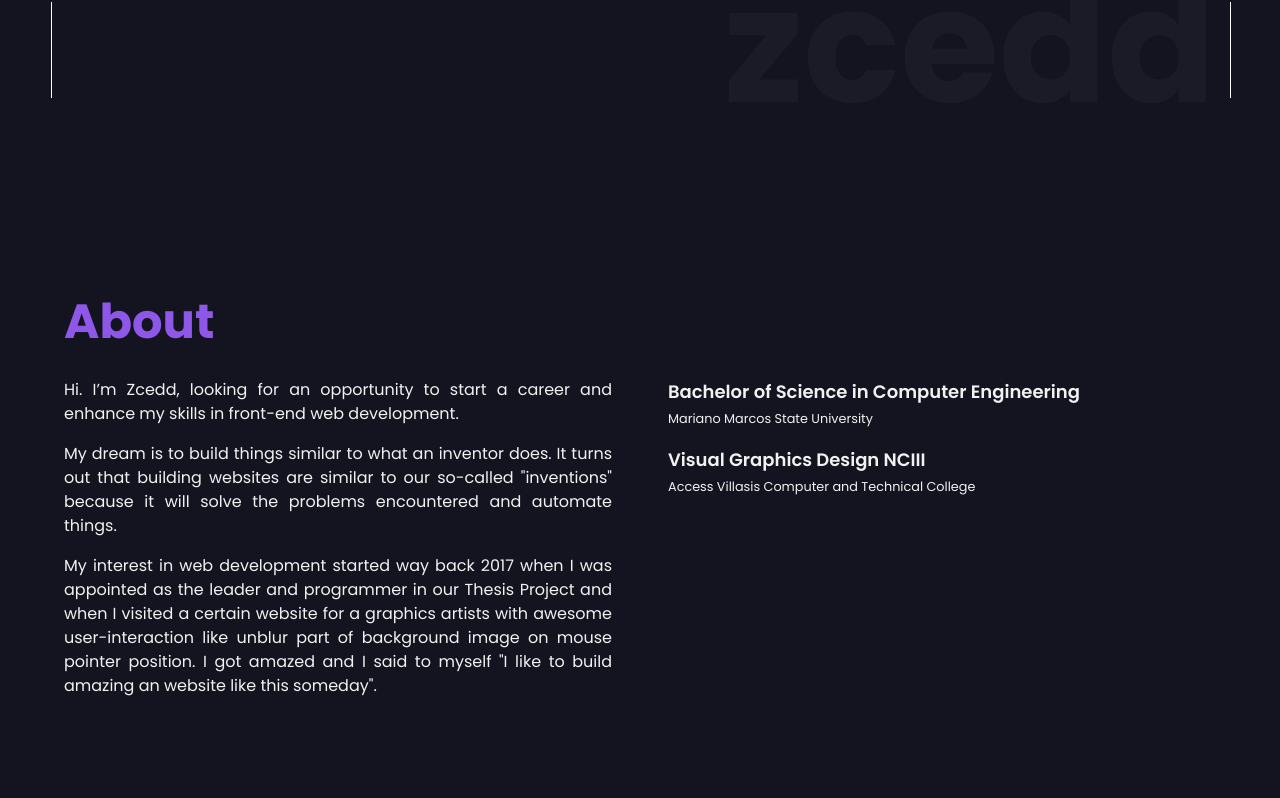
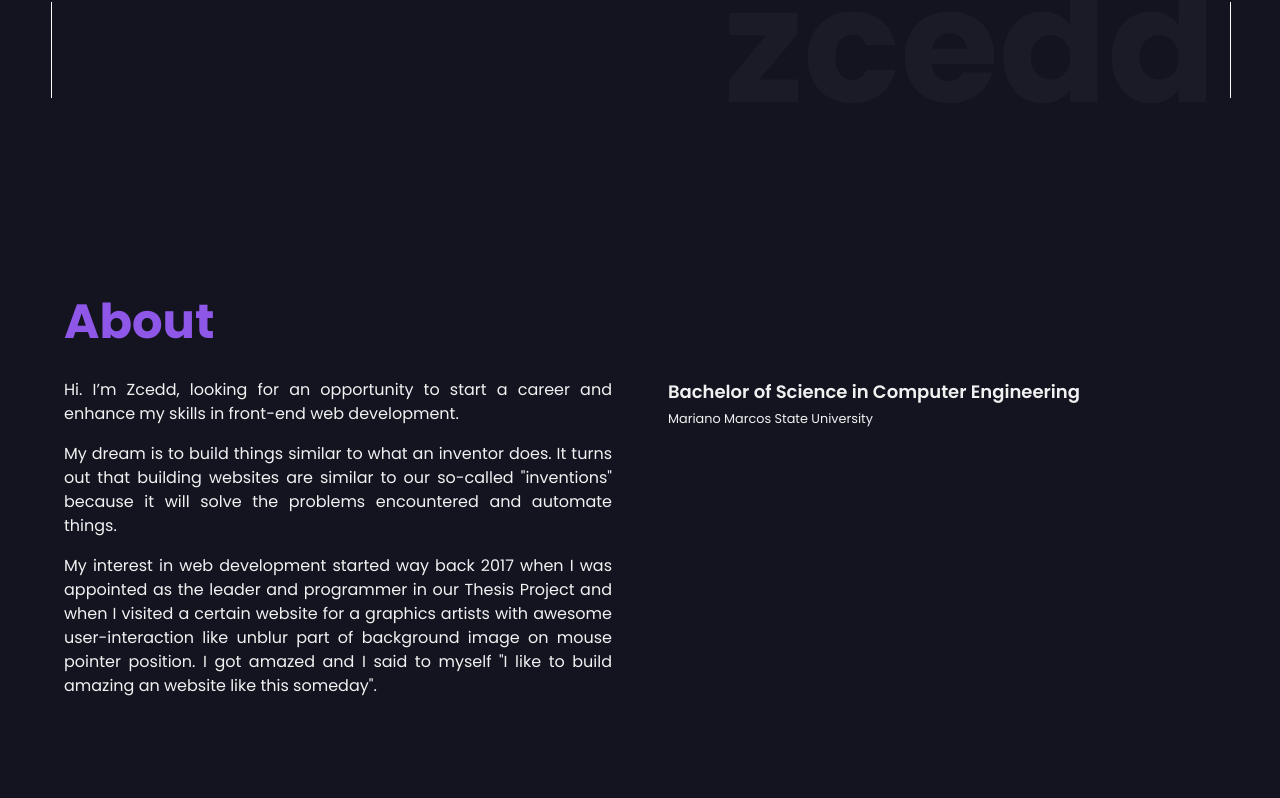
Before and after one commit to zcedd/portfolio, a Next.js app: page / in a window 1280 px wide. Shown: the part 702-1500 px from the top of the page. Built offline with nearby package versions, Linux system fonts and the light colour scheme.

Commit message:
Update About.jsx

```diff
--- a/components/sections/About.jsx
+++ b/components/sections/About.jsx
@@ -1,17 +1,23 @@
-import React from 'react'
-import { aboutData } from '../../constants/home'
-import { motion } from "framer-motion"
-import { staggerContainer, fadeIn } from '../../utils/motion'
-import TextSpan from '../TextSpan'
-
+import React from "react";
+import { aboutData } from "../../constants/home";
+import { motion } from "framer-motion";
+import { staggerContainer, fadeIn } from "../../utils/motion";
+import TextSpan from "../TextSpan";
 
 const About = () => {
-  const sentence = 'About'.split("")
+    const sentence = "About".split("");
     return (
-    <section className='w-full min-h-screen flex flex-col items-start justify-center mb-20 md:mb-0'>
-
-      <motion.div variants={staggerContainer(0.3, 0.2)} initial="hidden" whileInView="show" viewport={{once: 'false', amount: 0.45}}>
-        <motion.h2 variants={fadeIn('up','tween', .1, .6)} className='text-4xl lg:text-5xl font-bold text-primary mb-8 inline-block'>
+        <section className="w-full min-h-screen flex flex-col items-start justify-center mb-20 md:mb-0">
+            <motion.div
+                variants={staggerContainer(0.3, 0.2)}
+                initial="hidden"
+                whileInView="show"
+                viewport={{ once: "false", amount: 0.45 }}
+            >
+                <motion.h2
+                    variants={fadeIn("up", "tween", 0.1, 0.6)}
+                    className="text-4xl lg:text-5xl font-bold text-primary mb-8 inline-block"
+                >
                     {sentence.map((letter, index) => (
                         <TextSpan key={index}>
                             {letter === " " ? "\u00a0" : letter}
@@ -19,28 +25,38 @@ const About = () => {
                     ))}
                 </motion.h2>
 
-        <div className='grid lg:grid-cols-2 gap-14'>
-          <motion.div variants={fadeIn('up','tween', .4, .8)} className='flex flex-col space-y-4 text-justify'>
+                <div className="grid lg:grid-cols-2 gap-14">
+                    <motion.div
+                        variants={fadeIn("up", "tween", 0.4, 0.8)}
+                        className="flex flex-col space-y-4 text-justify"
+                    >
                         {aboutData.heading.map((text, index) => (
                             <p key={index}>{text}</p>
                         ))}
                     </motion.div>
 
                     <div>
-            <motion.div variants={fadeIn('up','tween', .6, .8)} className='mb-4'>
-              <h4 className='text-lg font-semibold'>{aboutData.education.course}</h4>
-              <small className='text-secondaryWhite'>{aboutData.education.school}</small>
+                        <motion.div
+                            variants={fadeIn("up", "tween", 0.6, 0.8)}
+                            className="mb-4"
+                        >
+                            <h4 className="text-lg font-semibold">
+                                {aboutData.education.course}
+                            </h4>
+                            <small className="text-secondaryWhite">
+                                {aboutData.education.school}
+                            </small>
                         </motion.div>
 
-            <motion.div variants={fadeIn('up','tween', 0.8, .8)}>
+                        {/* <motion.div variants={fadeIn('up','tween', 0.8, .8)}>
               <h4 className='text-lg font-semibold'>{aboutData.certification.title}</h4>
               <small className='text-secondaryWhite'>{aboutData.certification.school}</small>
-            </motion.div>
+            </motion.div> */}
                     </div>
                 </div>
             </motion.div>
         </section>
-  )
-}
+    );
+};
 
-export default About
+export default About;
```
Lines whose indentation alone changed are shown as unchanged.
